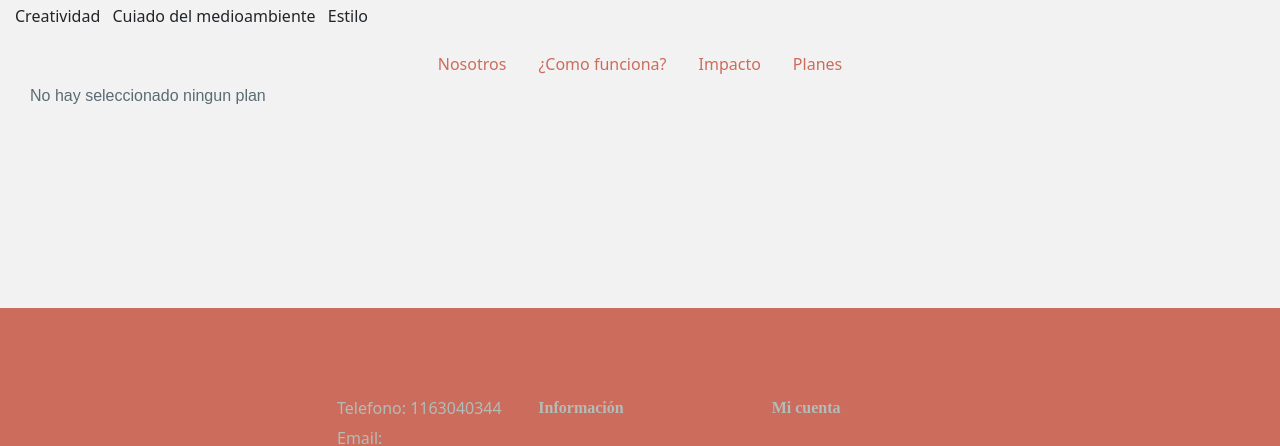
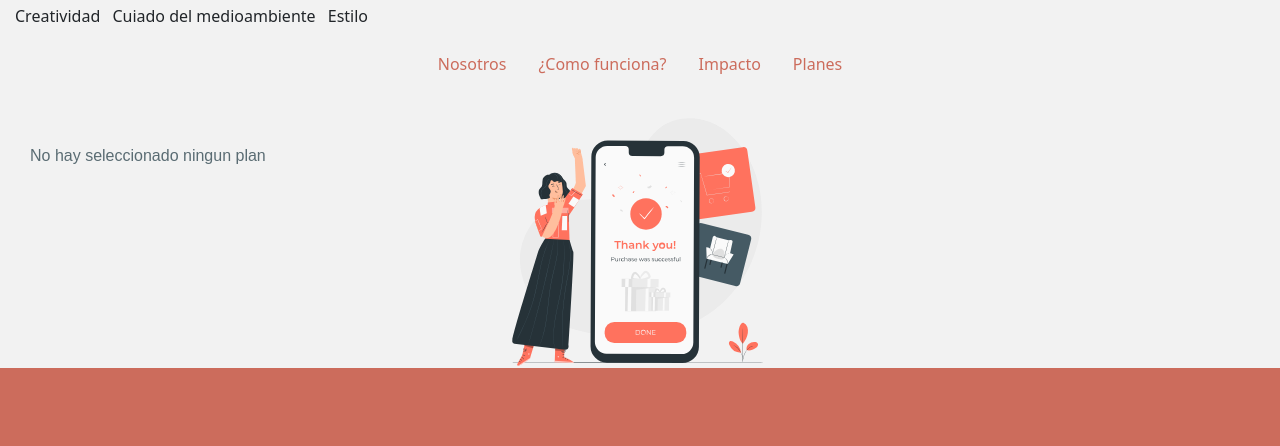
Before and after one commit to CaroHasbani/Meraki, a plain HTML site: page carrito.html in a window 1280 px wide. Shown: the part 64-510 px from the top of the page. Drawn offline with nearby package versions, Linux system fonts and the light colour scheme.

Commit message:
Agregué una imagen

```diff
--- a/carrito.html
+++ b/carrito.html
@@ -48,6 +48,9 @@
          </div>
      </header>
  <!-- <section¿ donde veo el total del carrito-->
+     <section id="img-buy">
+         <img src="images/Successful purchase-pana.svg" alt="Imagen de una chica comprando" class="img-buy">
+     </section>
 <section id="totalCarrito">
         <div id="cantidad">  </div>
         <div id="total"> </div>
--- a/js/carrito.js
+++ b/js/carrito.js
@@ -28,6 +28,7 @@ function mostrarCardsCarrito(){
            document.getElementById("cantidad").innerHTML ="No hay seleccionado ningun plan "
            document.getElementById("total").innerHTML =  ""
            $('#clear').html('')
+
    } ;
    document.getElementById("itemCarrito").innerHTML = acumular;
    this.cargarBotonesQuitar()
--- a/style/style.css
+++ b/style/style.css
@@ -452,6 +452,15 @@ p {
     background-repeat: no-repeat;
 }
 /*Carrito*/
+#img-buy{
+    height: 50px;
+    width: 100%;
+    margin-bottom: 10px;
+}
+.img-buy{
+    width: 100%;
+    height: 300px;
+}
 #totalCarrito{
     margin-left: 30px;
     margin-bottom: 100px;
@@ -463,7 +472,6 @@ p {
     font-size: 16px;
     margin-bottom: 15px;
     font-weight: normal;
-
 }
 
 
```
